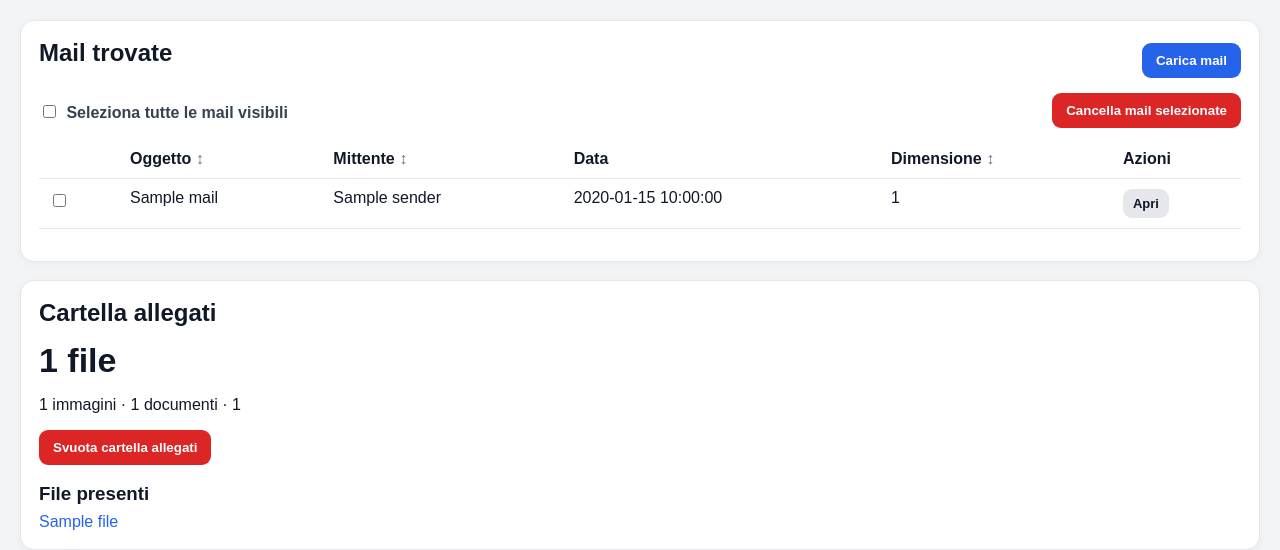
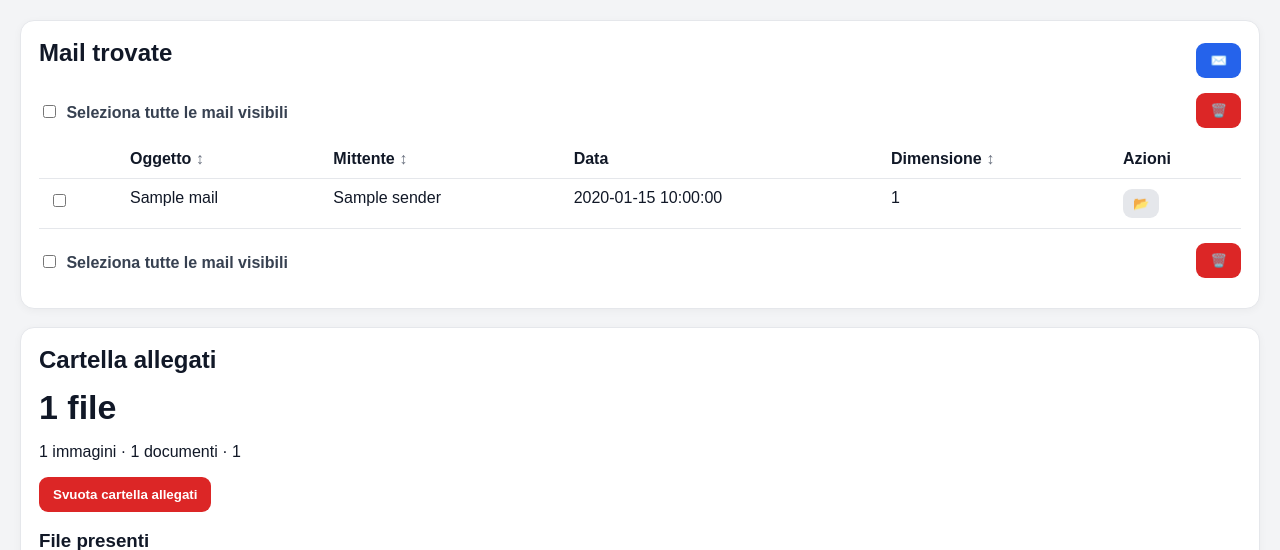
Before and after one commit to Niki206cc/chatgpt, a Flask app: template templates/index.html in a window 1280 px wide. Shown: the part 86-636 px from the top of the page. Run offline with Flask 3, Linux system fonts and the light colour scheme; the template is opened without the code that fills it: most values are stand-ins (such as "Sample title", 1, 10 or a date in 2020); parts of the project's set-up code (start-up, migrations or seed data) failed here and were passed over; some libraries are stand-ins or nearby versions.

Commit message:
Sostituisce pulsanti dashboard con icone

```diff
--- a/templates/index.html
+++ b/templates/index.html
@@ -4,7 +4,7 @@
   <div class="bar">
     <h2>Mail trovate</h2>
     <form method="post" action="{{ url_for('load_mails_route') }}">
-      <button class="btn primary" type="submit">Carica mail</button>
+      <button class="btn primary icon-btn" type="submit" title="Carica mail" aria-label="Carica mail">✉️</button>
     </form>
   </div>
 
@@ -15,7 +15,7 @@
         Seleziona tutte le mail visibili
       </label>
       {% if mails %}
-        <button class="btn danger" type="submit">Cancella mail selezionate</button>
+        <button class="btn danger icon-btn" type="submit" title="Cancella mail selezionate" aria-label="Cancella mail selezionate">🗑️</button>
       {% endif %}
     </div>
 
@@ -39,7 +39,7 @@
           <td>{{ mail.date }}</td>
           <td>{{ mail.size }}</td>
           <td>
-            <a class="btn small" href="{{ url_for('view_mail', index=mail.i) }}">Apri</a>
+            <a class="btn small icon-btn" href="{{ url_for('view_mail', index=mail.i) }}" title="Apri mail" aria-label="Apri mail">📂</a>
           </td>
         </tr>
       {% else %}
@@ -47,6 +47,16 @@
       {% endfor %}
       </tbody>
     </table>
+
+    {% if mails %}
+      <div class="table-actions bottom-actions">
+        <label class="check all-check">
+          <input type="checkbox" id="select-all-mails-bottom">
+          Seleziona tutte le mail visibili
+        </label>
+        <button class="btn danger icon-btn" type="submit" title="Cancella mail selezionate" aria-label="Cancella mail selezionate">🗑️</button>
+      </div>
+    {% endif %}
   </form>
 </section>
 
@@ -133,4 +143,18 @@
   <summary class="section-summary">Log applicazione</summary>
   <pre>{{ logs }}</pre>
 </details>
+<script>
+  document.addEventListener('DOMContentLoaded', function () {
+    const top = document.getElementById('select-all-mails');
+    const bottom = document.getElementById('select-all-mails-bottom');
+    const boxes = () => Array.from(document.querySelectorAll('.mail-checkbox'));
+    function setAll(checked) {
+      boxes().forEach(function (box) { box.checked = checked; });
+      if (top) top.checked = checked;
+      if (bottom) bottom.checked = checked;
+    }
+    if (top) top.addEventListener('change', function () { setAll(top.checked); });
+    if (bottom) bottom.addEventListener('change', function () { setAll(bottom.checked); });
+  });
+</script>
 {% endblock %}
```
